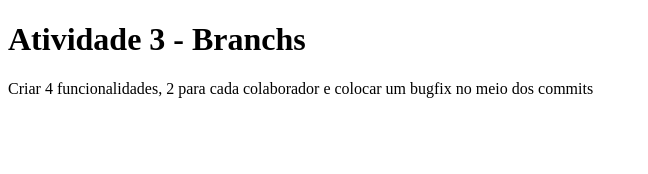
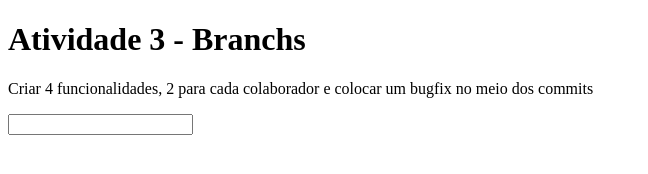
Before and after one commit to VictorSolique/atividade-branchs-3, a plain HTML site: page index.html in a window 1280 px wide. Shown: the whole page, without its empty margins (0-648 px from the left). Drawn offline with Linux system fonts and the light colour scheme.

Commit message:
bug corrigido

```diff
--- a/index.html
+++ b/index.html
@@ -9,6 +9,7 @@
     <h1>Atividade 3 - Branchs</h1>
     <p>Criar 4 funcionalidades, 2 para cada colaborador e colocar um bugfix no meio dos commits</p>
     <!-- Criando o input e colocando um bug urgente nele -->
-     <INpot type="" //>
+     <input type="text" />
+     <!-- Corrigindo o bug da funcionalidade -->
 </body>
 </html>
```
